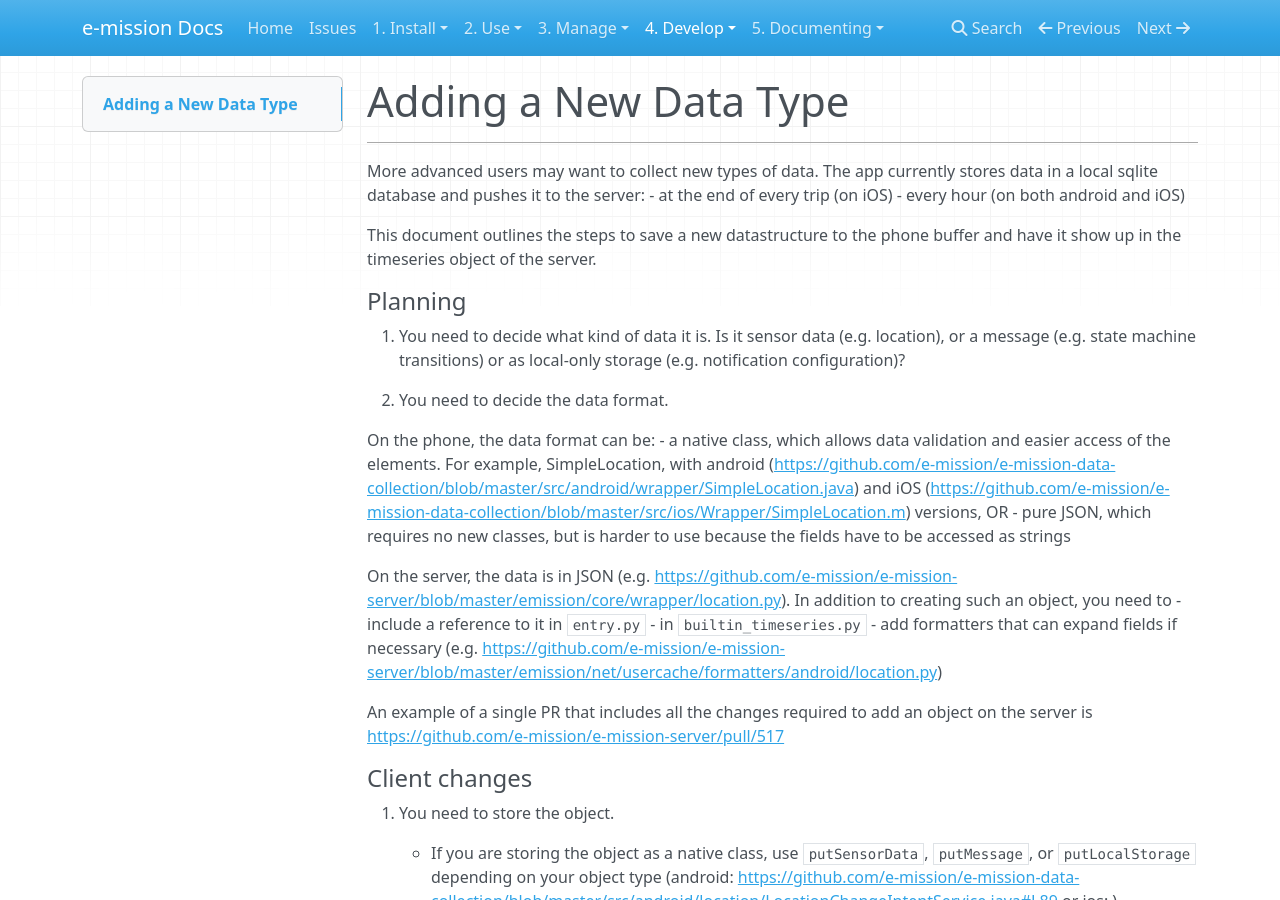
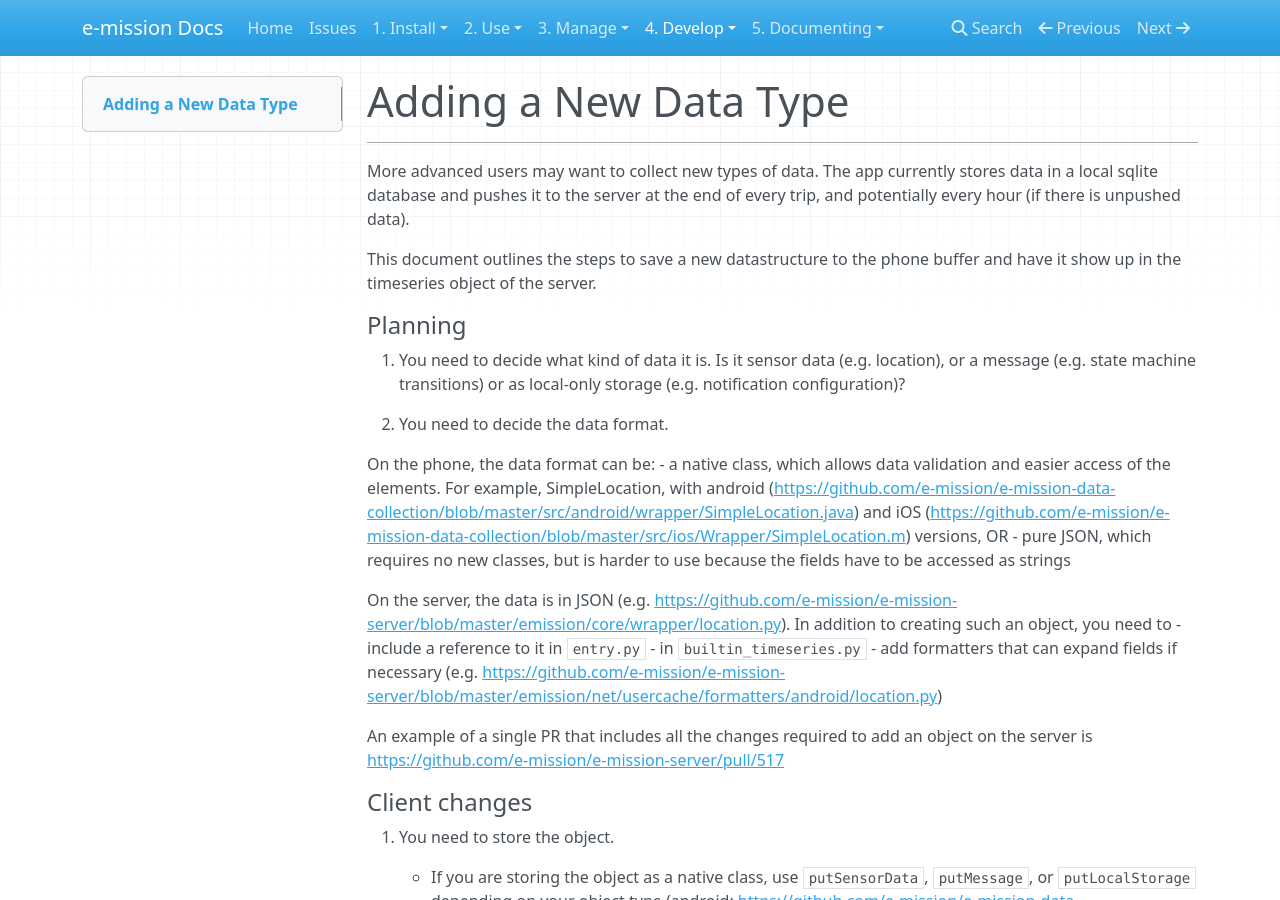
Before and after one commit to e-mission/e-mission-docs, an MkDocs documentation site: the page built from docs/dev/back/adding_a_new_data_type.md, in a window 1280 px wide and 900 px high. Built offline with MkDocs 1.6.1, drawn with Linux system fonts in a browser that asks for light colours; nearby versions of some CDN libraries.

Commit message:
Update adding_a_new_data_type.md

```diff
--- a/docs/dev/back/adding_a_new_data_type.md
+++ b/docs/dev/back/adding_a_new_data_type.md
@@ -1,9 +1,7 @@
 # Adding a New Data Type
 ---
 
-More advanced users may want to collect new types of data. The app currently stores data in a local sqlite database and pushes it to the server:
-- at the end of every trip (on iOS)
-- every hour (on both android and iOS)
+More advanced users may want to collect new types of data. The app currently stores data in a local sqlite database and pushes it to the server at the end of every trip, and potentially every hour (if there is unpushed data).
 
 This document outlines the steps to save a new datastructure to the phone buffer and have it show up in the timeseries object of the server.
 
```
